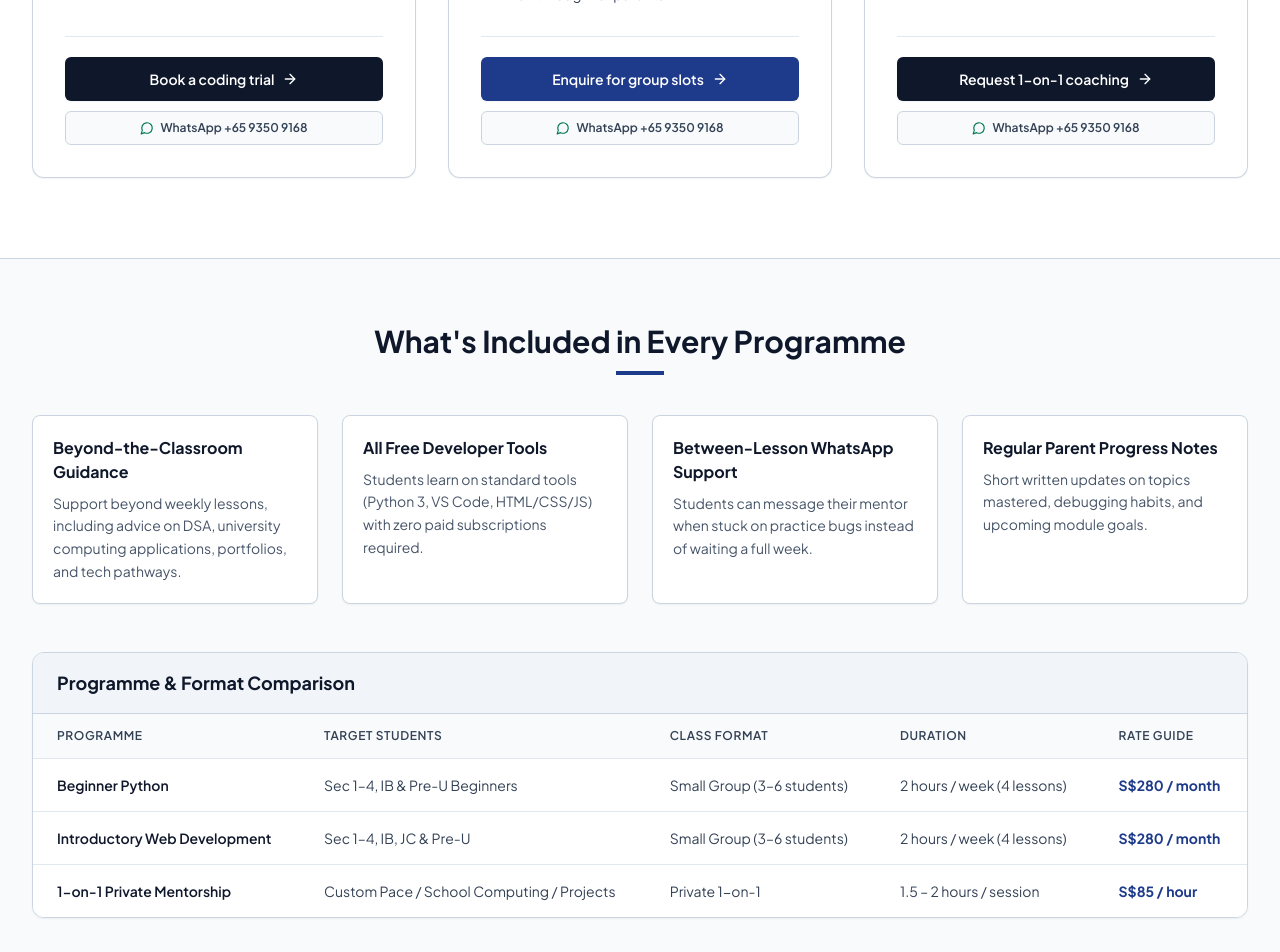
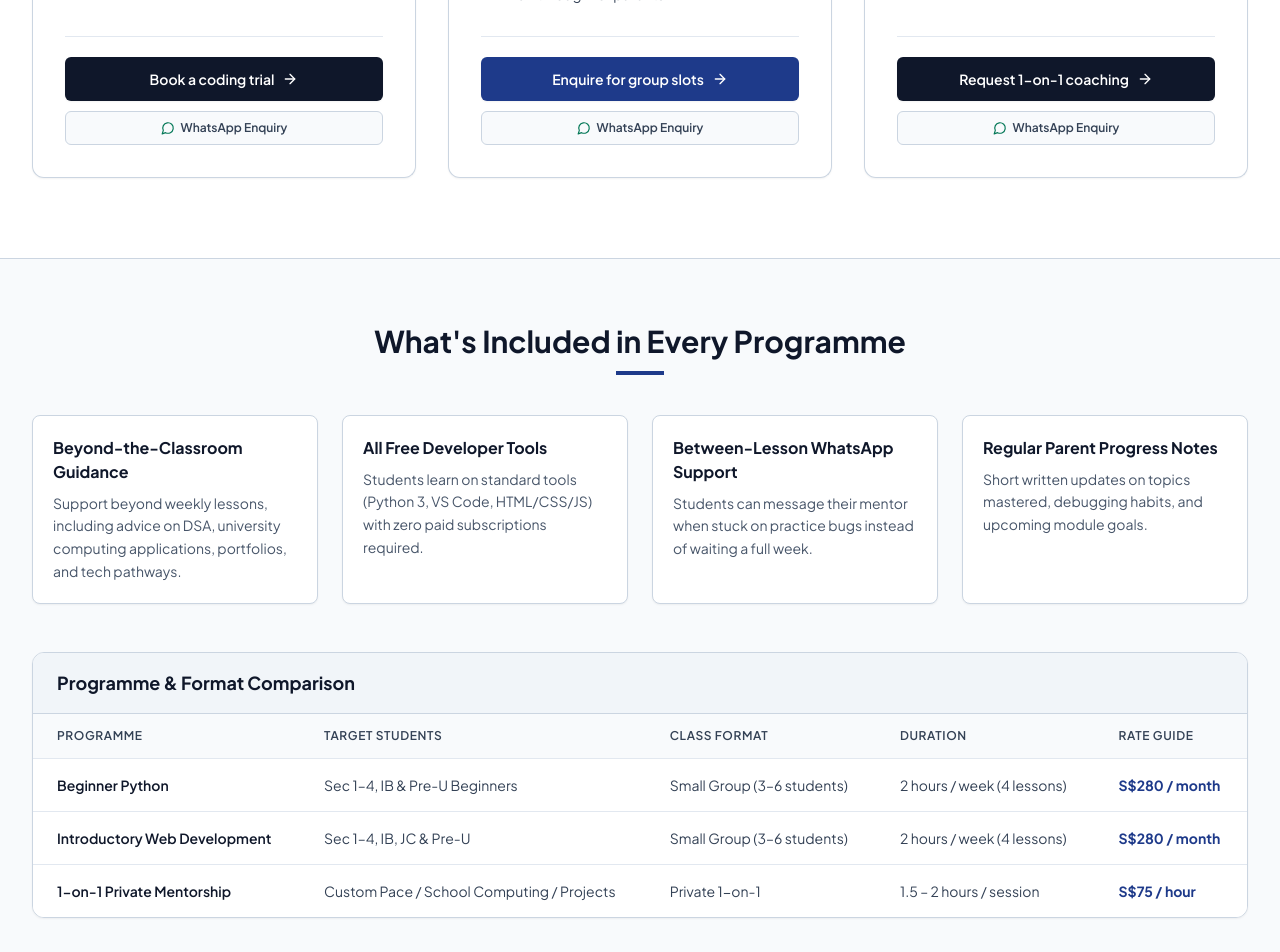
Before and after one commit to Evannoshy/basecase-learning-website, a Next.js app: page /pricing in a window 1280 px wide. Shown: the part 1020-1972 px from the top of the page. Built offline with nearby package versions, Linux system fonts and the light colour scheme.

Commit message:
Update pricing tier buttons to WhatsApp Enquiry and align table rate

```diff
--- a/src/app/pricing/page.tsx
+++ b/src/app/pricing/page.tsx
@@ -34,7 +34,7 @@ const comparisonRows = [
     audience: 'Custom Pace / School Computing / Projects',
     format: 'Private 1-on-1',
     duration: '1.5 – 2 hours / session',
-    rate: 'S$85 / hour',
+    rate: 'S$75 / hour',
   },
 ];
 
@@ -162,7 +162,7 @@ export default function PricingPage() {
                     className="w-full inline-flex items-center justify-center gap-1.5 px-4 py-2 text-xs font-semibold text-slate-700 hover:text-[#1E3A8A] bg-slate-50 hover:bg-slate-100 border border-slate-300 rounded-md focus-visible:outline-none focus-visible:ring-2 focus-visible:ring-[#1E3A8A] transition-colors"
                   >
                     <MessageCircle className="w-3.5 h-3.5 text-emerald-700" aria-hidden="true" />
-                    <span>WhatsApp {brand.contact.phoneDisplay}</span>
+                    <span>WhatsApp Enquiry</span>
                   </a>
                 </div>
               </article>
```
Also changed, not shown: 1 other file (tests, documents, lock files or other folders).
